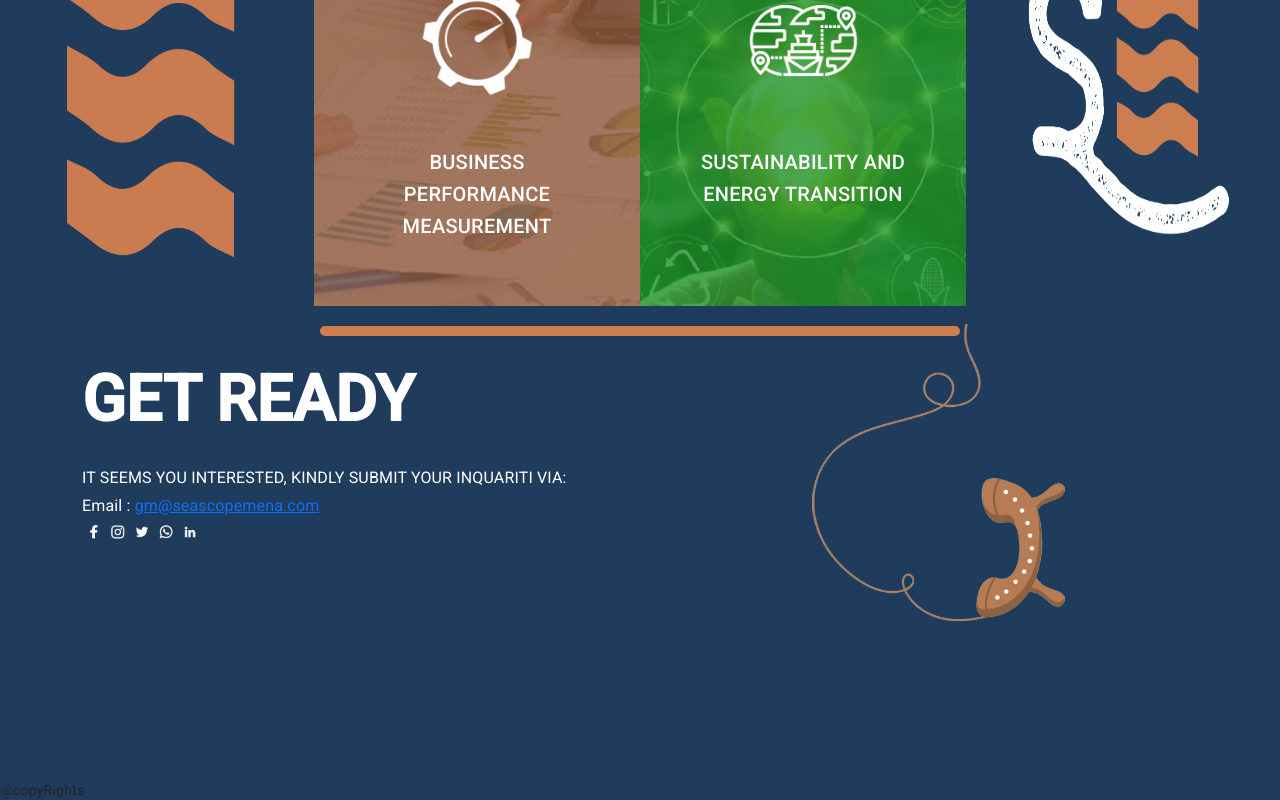
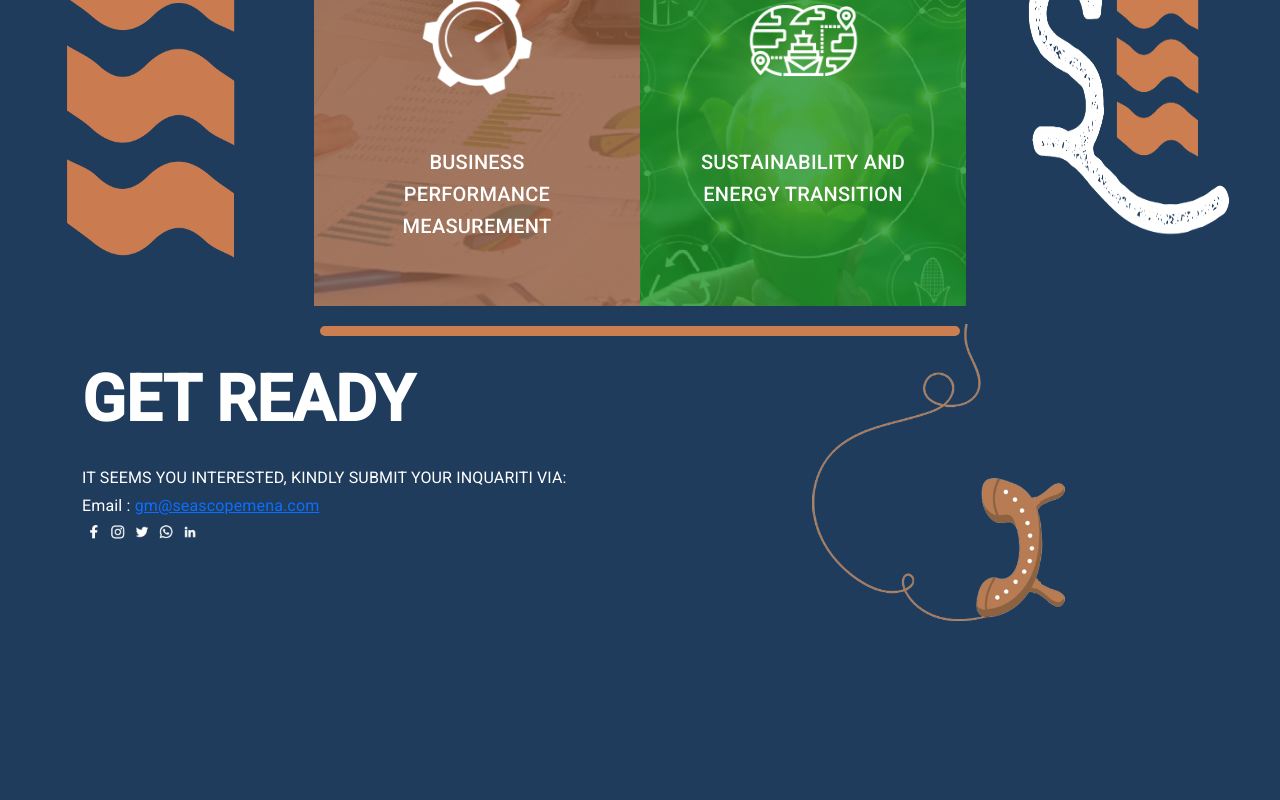
Before and after one commit to Shiptfy/seascope, an Angular app: page / in a window 1280 px wide. Shown: the part 1614-2414 px from the top of the page. After the commit the page ends 2346 px from the top, so only its background shows below. Built offline with nearby package versions, Linux system fonts and the light colour scheme.

Commit message:
last changes

```diff
--- a/src/app/app.component.html
+++ b/src/app/app.component.html
@@ -62,6 +62,3 @@
     </div>
   </div>
 </section>
-<footer>
-  @copyRights
-</footer>
```
Also changed, not shown: 3 other files (tests, documents, lock files or other folders).
